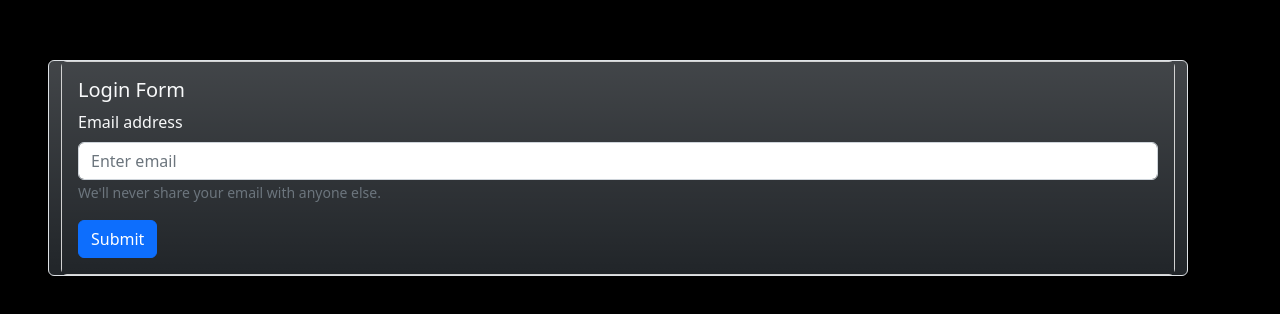
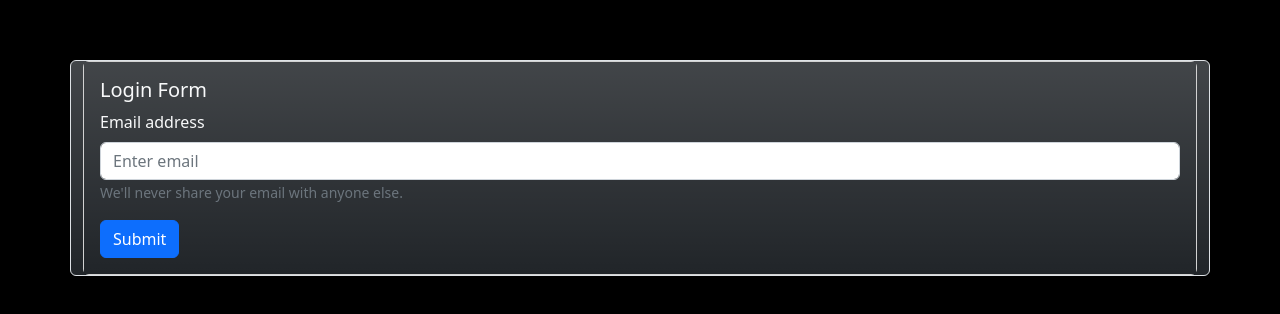
Before and after one commit to Manav1011/notes-frontend, a React (Create React App) app: page /login in a window 1280 px wide. Shown: the part 180-494 px from the top of the page. Built offline with nearby package versions, Linux system fonts and the light colour scheme.

Commit message:
Last Commit

```diff
--- a/src/components/LoginForm.js
+++ b/src/components/LoginForm.js
@@ -37,7 +37,6 @@ const LoginForm = ({ darkMode }) => {
       .then((response) => response.json())
 
       // Displaying results to console
-      .then((json) => console.log(json))
       .then(() => {
         $(".email").addClass("d-none");
         $(".sendingAlert").addClass("d-none");
@@ -76,14 +75,13 @@ const LoginForm = ({ darkMode }) => {
         } else {
           $(".sentAlert").addClass("d-none");
           $(".invalidotp").removeClass("d-none");
-          console.log("No token");
         }
       })
       .catch((err) => console.log(err));
   };
   return (
     <div
-      className={`container card  border shadow-lg rounded bg-gradient me-5 ms-5 ${darkMode ? "bg-dark" : "bg-light"}`}
+      className={`container card  border shadow-lg rounded bg-gradient ${darkMode ? "bg-dark" : "bg-light"}`}
       style={{ marginTop: "30vh" }}
     >
       <Card>
```
